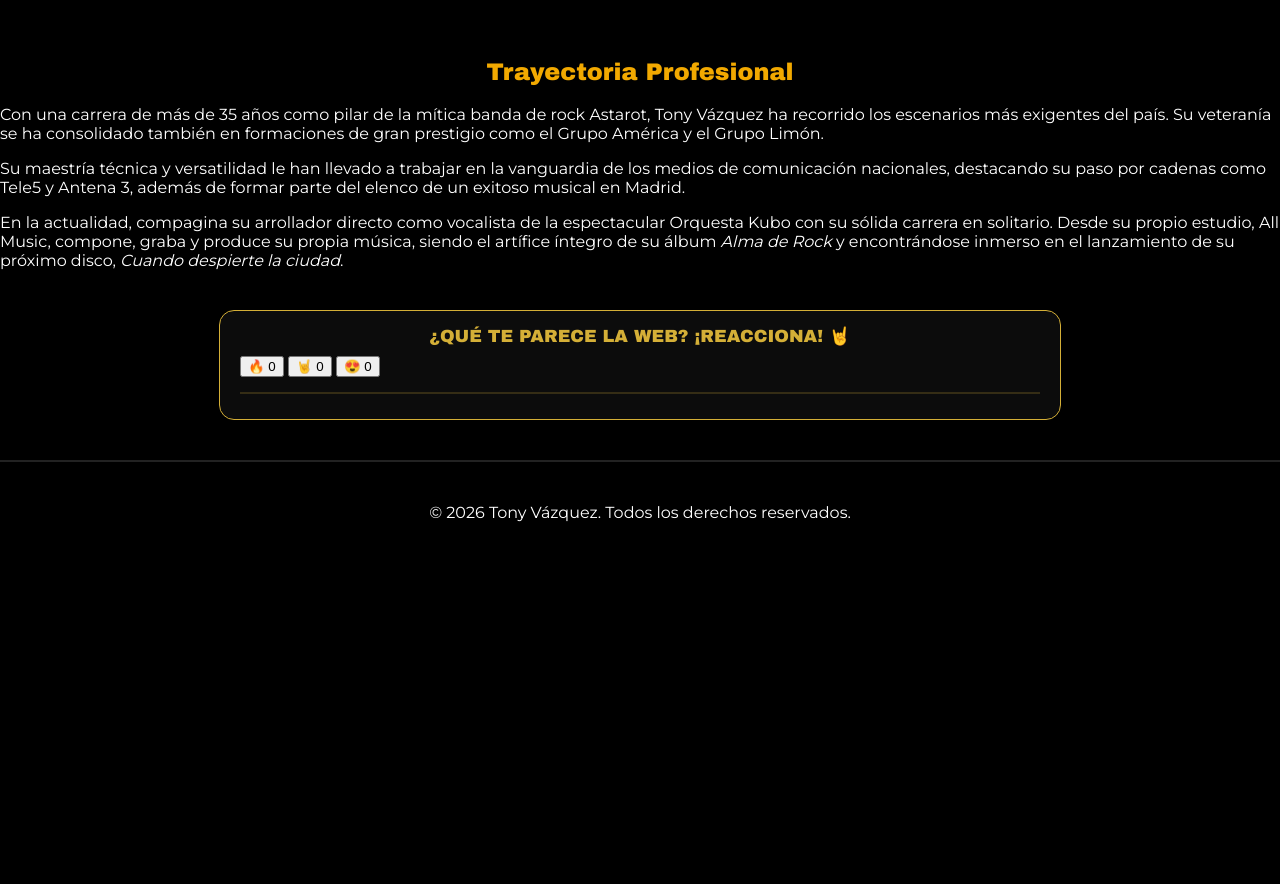
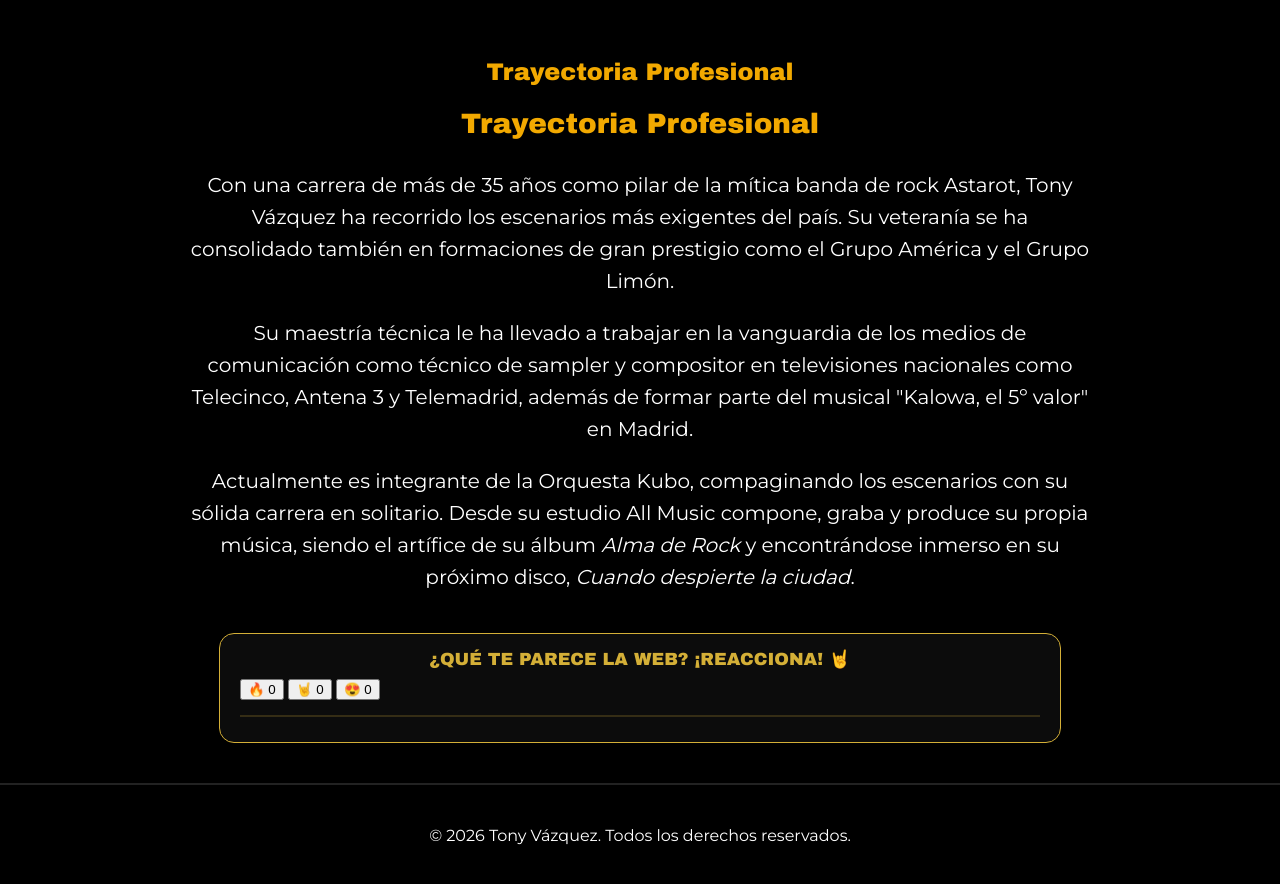
Before and after one commit to tonivazquez4/tonivazquez4.github.io, a plain HTML site: page index.html in a window 1280 px wide. Shown: the part 1517-2401 px from the top of the page. Before the commit the page ends 2080 px from the top, so only its background shows below. Drawn offline with Linux system fonts and the light colour scheme; no server answers.

Commit message:
Update index.html

```diff
--- a/index.html
+++ b/index.html
@@ -187,13 +187,14 @@
 <div class="trayectoria-container">
     <h2 class="section-title" style="text-align: center; color: #f2a900; margin-bottom: 20px;">Trayectoria Profesional</h2>
 
-    <div class="trayectoria-text">
-        <p>Con una carrera de más de 35 años como pilar de la mítica banda de rock Astarot, Tony Vázquez ha recorrido los escenarios más exigentes del país. Su veteranía se ha consolidado también en formaciones de gran prestigio como el Grupo América y el Grupo Limón.</p>
+    <div style="max-width: 900px; margin: 0 auto; padding: 0 5%; text-align: center;">
+    <h2 style="color: #f2a900; margin-bottom: 30px; text-align: center; font-size: 28px;">Trayectoria Profesional</h2>
 
-        <p>Su maestría técnica y versatilidad le han llevado a trabajar en la vanguardia de los medios de comunicación nacionales, destacando su paso por cadenas como Tele5 y Antena 3, además de formar parte del elenco de un exitoso musical en Madrid.</p>
+    <p style="font-size: 20px; line-height: 1.6; color: #ffffff; margin-bottom: 20px;">Con una carrera de más de 35 años como pilar de la mítica banda de rock Astarot, Tony Vázquez ha recorrido los escenarios más exigentes del país. Su veteranía se ha consolidado también en formaciones de gran prestigio como el Grupo América y el Grupo Limón.</p>
 
-        <p>En la actualidad, compagina su arrollador directo como vocalista de la espectacular Orquesta Kubo con su sólida carrera en solitario. Desde su propio estudio, All Music, compone, graba y produce su propia música, siendo el artífice íntegro de su álbum <em>Alma de Rock</em> y encontrándose inmerso en el lanzamiento de su próximo disco, <em>Cuando despierte la ciudad</em>.</p>
-    </div>
+    <p style="font-size: 20px; line-height: 1.6; color: #ffffff; margin-bottom: 20px;">Su maestría técnica le ha llevado a trabajar en la vanguardia de los medios de comunicación como técnico de sampler y compositor en televisiones nacionales como Telecinco, Antena 3 y Telemadrid, además de formar parte del musical "Kalowa, el 5º valor" en Madrid.</p>
+
+    <p style="font-size: 20px; line-height: 1.6; color: #ffffff; margin-bottom: 20px;">Actualmente es integrante de la Orquesta Kubo, compaginando los escenarios con su sólida carrera en solitario. Desde su estudio All Music compone, graba y produce su propia música, siendo el artífice de su álbum <em>Alma de Rock</em> y encontrándose inmerso en su próximo disco, <em>Cuando despierte la ciudad</em>.</p>
 </div>
 
 <div class="seccion-comentarios">
```
